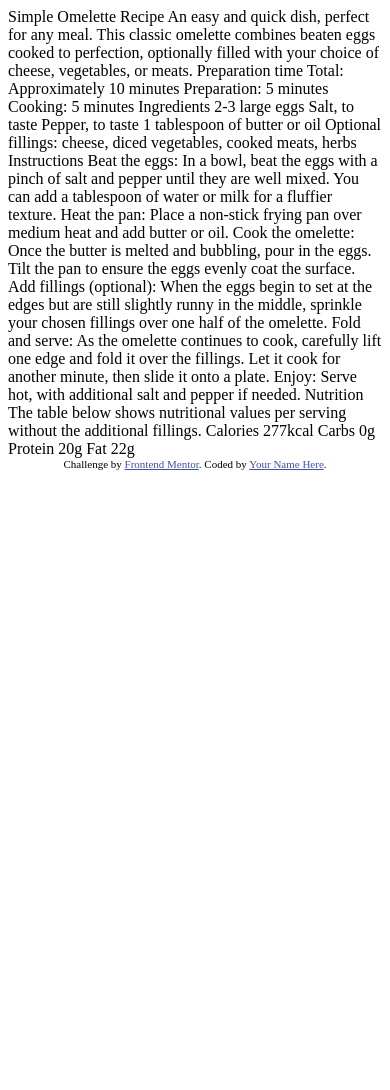
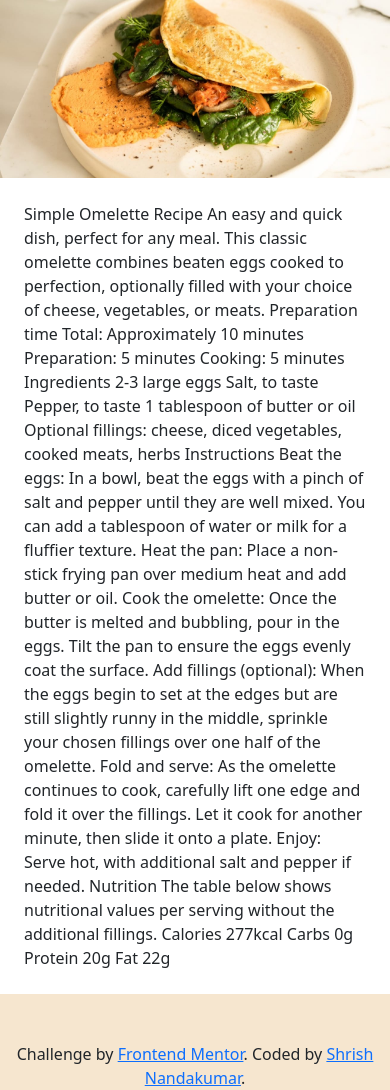
Before and after one commit to shrishn/FrontEndMentorChallenges, a plain HTML site: page recipe-page-main/index.html in a window 390 px wide. Before the commit the page ends 844 px from the top, so only its background shows below. Drawn offline with nearby package versions, Linux system fonts and the light colour scheme.

Commit message:
Responsive Page Done

```diff
--- /dev/null
+++ b/recipe-page-main/css/styles.css
@@ -0,0 +1,28 @@
+body {
+  background-color: #f6e6cf;
+}
+
+.recipe {
+  background-color: white;
+  border-radius: 25px;
+  border-color: white;
+  width: 40%;
+}
+
+img {
+  border-radius: 15px;
+}
+
+@media (max-width: 575px) {
+  .container-md {
+    padding: 0;
+    margin: 0;
+  }
+  .container-md.recipe {
+    border-radius: 0;
+    width:100%;
+  }
+  .container-md.recipe img {
+    border-radius: 0;
+  }
+}
--- a/recipe-page-main/index.html
+++ b/recipe-page-main/index.html
@@ -1,77 +1,62 @@
 <!DOCTYPE html>
 <html lang="en">
   <head>
-  <meta charset="UTF-8">
-  <meta name="viewport" content="width=device-width, initial-scale=1.0"> <!-- displays site properly based on user's device -->
-
-  <link rel="icon" type="image/png" sizes="32x32" href="./assets/images/favicon-32x32.png">
+    <meta charset="UTF-8" />
+    <meta name="viewport" content="width=device-width, initial-scale=1.0" />
+    <!-- displays site properly based on user's device -->
+    <!-- fav icon-->
+    <link
+      rel="icon"
+      type="image/png"
+      sizes="32x32"
+      href="./assets/images/favicon-32x32.png"
+    />
+    <!--Bootstrap-->
+    <link
+      href="https://cdn.jsdelivr.net/npm/bootstrap@5.3.2/dist/css/bootstrap.min.css"
+      rel="stylesheet"
+      integrity="sha384-T3c6CoIi6uLrA9TneNEoa7RxnatzjcDSCmG1MXxSR1GAsXEV/Dwwykc2MPK8M2HN"
+      crossorigin="anonymous"
+    />
 
     <title>Frontend Mentor | Recipe page</title>
 
     <!-- Feel free to remove these styles or customise in your own stylesheet 👍 -->
-  <style>
-    .attribution { font-size: 11px; text-align: center; }
-    .attribution a { color: hsl(228, 45%, 44%); }
-  </style>
+    <link rel="stylesheet" href="css/styles.css" />
   </head>
   <body>
+    <div class="recipe container-md mt-sm-5 p-sm-5 p-xs-0">
+      <img src="assets/images/image-omelette.jpeg " class="img-fluid" />
+      <br />
+      <div class="container p-sm-0 p-4">
+        Simple Omelette Recipe An easy and quick dish, perfect for any meal.
+        This classic omelette combines beaten eggs cooked to perfection,
+        optionally filled with your choice of cheese, vegetables, or meats.
+        Preparation time Total: Approximately 10 minutes Preparation: 5 minutes
+        Cooking: 5 minutes Ingredients 2-3 large eggs Salt, to taste Pepper, to
+        taste 1 tablespoon of butter or oil Optional fillings: cheese, diced
+        vegetables, cooked meats, herbs Instructions Beat the eggs: In a bowl,
+        beat the eggs with a pinch of salt and pepper until they are well mixed.
+        You can add a tablespoon of water or milk for a fluffier texture. Heat
+        the pan: Place a non-stick frying pan over medium heat and add butter or
+        oil. Cook the omelette: Once the butter is melted and bubbling, pour in
+        the eggs. Tilt the pan to ensure the eggs evenly coat the surface. Add
+        fillings (optional): When the eggs begin to set at the edges but are
+        still slightly runny in the middle, sprinkle your chosen fillings over
+        one half of the omelette. Fold and serve: As the omelette continues to
+        cook, carefully lift one edge and fold it over the fillings. Let it cook
+        for another minute, then slide it onto a plate. Enjoy: Serve hot, with
+        additional salt and pepper if needed. Nutrition The table below shows
+        nutritional values per serving without the additional fillings. Calories
+        277kcal Carbs 0g Protein 20g Fat 22g
+      </div>
+    </div>
 
-  Simple Omelette Recipe
-
-  An easy and quick dish, perfect for any meal. This classic omelette combines beaten eggs cooked
-  to perfection, optionally filled with your choice of cheese, vegetables, or meats.
-
-  Preparation time
-
-  Total: Approximately 10 minutes
-  Preparation: 5 minutes
-  Cooking: 5 minutes
-
-  Ingredients
-
-  2-3 large eggs
-  Salt, to taste
-  Pepper, to taste
-  1 tablespoon of butter or oil
-  Optional fillings: cheese, diced vegetables, cooked meats, herbs
-
-  Instructions
-
-  Beat the eggs: In a bowl, beat the eggs with a pinch of salt and pepper until they are well mixed.
-  You can add a tablespoon of water or milk for a fluffier texture.
-
-  Heat the pan: Place a non-stick frying pan over medium heat and add butter or oil.
-
-  Cook the omelette: Once the butter is melted and bubbling, pour in the eggs. Tilt the pan to ensure
-  the eggs evenly coat the surface.
-
-  Add fillings (optional): When the eggs begin to set at the edges but are still slightly runny in the
-  middle, sprinkle your chosen fillings over one half of the omelette.
-
-  Fold and serve: As the omelette continues to cook, carefully lift one edge and fold it over the
-  fillings. Let it cook for another minute, then slide it onto a plate.
-
-  Enjoy: Serve hot, with additional salt and pepper if needed.
-
-  Nutrition
-
-  The table below shows nutritional values per serving without the additional fillings.
-
-  Calories
-  277kcal
-
-  Carbs
-  0g
-
-  Protein
-  20g
-
-  Fat
-  22g
-
-  <div class="attribution">
-    Challenge by <a href="https://www.frontendmentor.io?ref=challenge" target="_blank">Frontend Mentor</a>.
-    Coded by <a href="#">Your Name Here</a>.
+    <div class="attribution text-center mt-5">
+      Challenge by
+      <a href="https://www.frontendmentor.io?ref=challenge" target="_blank"
+        >Frontend Mentor</a
+      >. Coded by <a href="#">Shrish Nandakumar</a>.
     </div>
   </body>
 </html>
```
Lines whose indentation alone changed are shown as unchanged.
